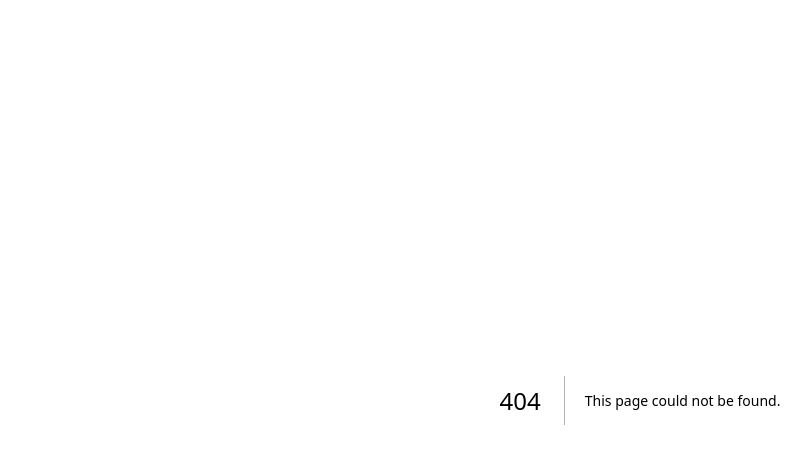
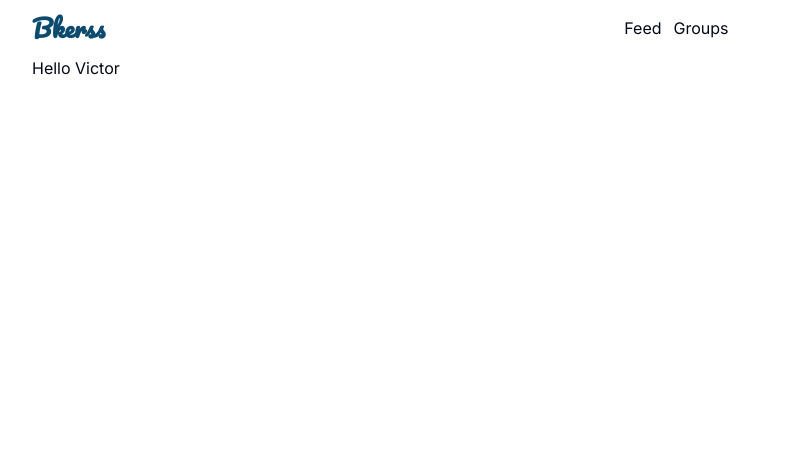
Before and after one commit to victoroab/bkerss, a Next.js app: page /app in a window 1280 px wide. Before the commit this address had no page. Shown: the top 464 px of the page, without its empty margins (0-811 px from the left). Built offline with nearby package versions, Linux system fonts and the light colour scheme.

Commit message:
ui: created layout for app

```diff
--- /dev/null
+++ b/src/app/(app)/app/page.tsx
@@ -0,0 +1,3 @@
+export default function Page() {
+  return <div>Hello Victor</div>
+}
--- /dev/null
+++ b/src/app/(app)/layout.tsx
@@ -0,0 +1,10 @@
+import { AppHeader } from '@/components/headers'
+
+export default function AppLayout({ children }: { children: React.ReactNode }) {
+  return (
+    <main className="w-full">
+      <AppHeader />
+      <div className="container">{children}</div>
+    </main>
+  )
+}
--- a/src/components/headers.tsx
+++ b/src/components/headers.tsx
@@ -46,3 +46,43 @@ export function Header() {
     </header>
   )
 }
+
+export function AppHeader() {
+  const [isScroll, setIsScroll] = useState<0 | 1>(0)
+  window.addEventListener('scroll', () => {
+    if (window.scrollY < LOWER) {
+      setIsScroll(0)
+    }
+    if (window.scrollY > LOWER && window.scrollY < UPPER) {
+      setIsScroll(1)
+    }
+  })
+
+  return (
+    <header
+      className={`w-full inset-x-0 transition-all duration-150 sticky top-0 z-20 flex items-center backdrop-blur-md ${
+        isScroll > 0 && 'border-b'
+      }`}
+    >
+      <nav className="container flex items-center justify-between py-3">
+        <span
+          className={cn(pacifico.className, 'text-2xl font-bold text-sky-900')}
+        >
+          Bkerss
+        </span>
+        <menu>
+          <ul className="flex items-center gap-3">
+            <li className="cursor-pointer hover:text-sky-600">Feed</li>
+            <li className="cursor-pointer hover:text-sky-600">Groups</li>
+          </ul>
+        </menu>
+        <div className="flex items-center gap-4">
+          {/* <span className="cursor-pointer font-medium">Login</span>
+          <Button className="rounded-3xl bg-sky-700 hover:bg-sky-600">
+            Get Started
+          </Button> */}
+        </div>
+      </nav>
+    </header>
+  )
+}
```
